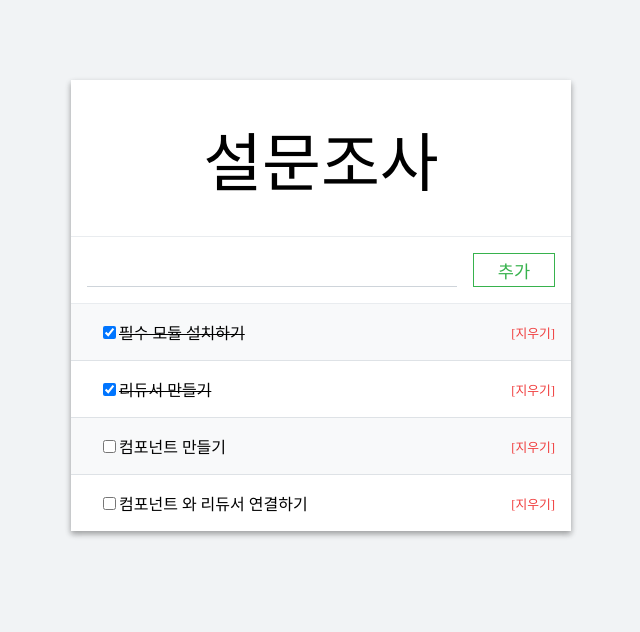
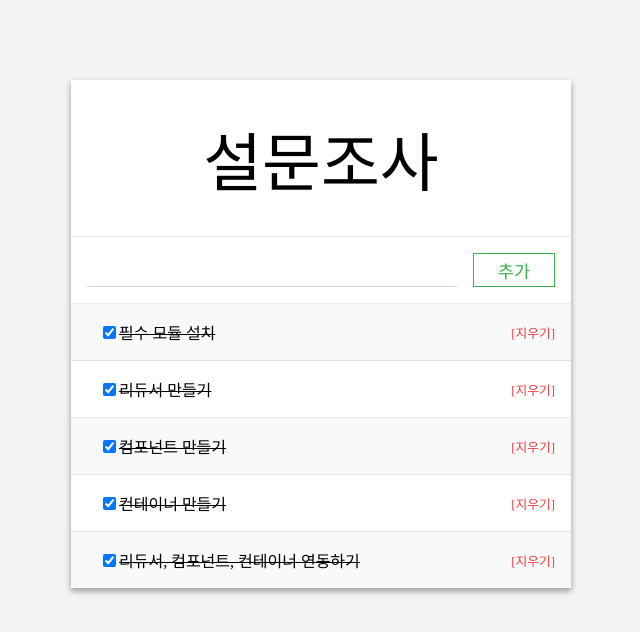
Before and after one commit to zwolf21/react-todo-list, a React (Create React App) app: page / in a window 1280 px wide. Shown: the top 632 px of the page, without its empty margins (319-959 px from the left). Built offline with nearby package versions, Linux system fonts and the light colour scheme.

Commit message:
immutable 사용 영역 최소화 TodoItem 추가 시 autoId 할당 받음"

```diff
--- a/src/containers/TodoInputContainer.js
+++ b/src/containers/TodoInputContainer.js
@@ -37,7 +37,7 @@ export class TodoInputContainer extends Component {
 }
 
 const mapStateToProps = state => ({
-  value: state.input.get("value")
+  value: state.input.value
 });
 
 const mapDispatchToProps = dispatch => ({
--- a/src/containers/TodoListContainer.js
+++ b/src/containers/TodoListContainer.js
@@ -4,7 +4,6 @@ import { connect } from "react-redux";
 import { bindActionCreators } from "redux";
 
 import TodoList from "../components/TodoList";
-import * as inputActions from "../modules/input";
 import * as todoActions from "../modules/todo";
 
 export class TodoListContainer extends Component {
@@ -28,11 +27,10 @@ export class TodoListContainer extends Component {
 }
 
 const mapStateToProps = state => ({
-  todos: state.todo.toJS()
+  todos: state.todo.todos
 });
 
 const mapDispatchToProps = dispatch => ({
-  InputActions: bindActionCreators(inputActions, dispatch),
   TodoActions: bindActionCreators(todoActions, dispatch)
 });
 
--- a/src/modules/input.js
+++ b/src/modules/input.js
@@ -1,18 +1,19 @@
-import { Map } from "immutable";
 import { handleActions, createAction } from "redux-actions";
 
 const SET_INPUT = "input/SET_INPUT";
 
 export const setInput = createAction(SET_INPUT);
 
-const initialState = Map({
+const initialState = {
   value: ""
-});
+};
 
 export default handleActions(
   {
     [SET_INPUT]: (state, action) => {
-      return state.set("value", action.payload);
+      return {
+        value: action.payload
+      };
     }
   },
   initialState
--- a/src/modules/todo.js
+++ b/src/modules/todo.js
@@ -1,4 +1,4 @@
-import { List, Map, fromJS } from "immutable";
+import { fromJS } from "immutable";
 import { handleActions, createAction } from "redux-actions";
 
 const INSERT = "todo/INSERT";
@@ -9,48 +9,66 @@ export const insert = createAction(INSERT);
 export const toggle = createAction(TOGGLE);
 export const remove = createAction(REMOVE);
 
-const initialState = List([
-  Map({
+const initialState = {
+  autoId: 5,
+  todos: [
+    {
       id: 0,
-    text: "필수 모듈 설치하기",
+      text: "필수 모듈 설치",
       done: true
-  }),
-  Map({
+    },
+    {
       id: 1,
       text: "리듀서 만들기",
       done: true
-  }),
-  Map({
+    },
+    {
       id: 2,
       text: "컴포넌트 만들기",
-    done: false
-  }),
-  Map({
+      done: true
+    },
+    {
       id: 3,
-    text: "컴포넌트 와 리듀서 연결하기",
-    done: false
-  })
-]);
+      text: "컨테이너 만들기",
+      done: true
+    },
+    {
+      id: 4,
+      text: "리듀서, 컴포넌트, 컨테이너 연동하기",
+      done: true
+    }
+  ]
+};
 
 export default handleActions(
   {
     [INSERT]: (state, action) => {
-      const id = state.maxBy(hitter => hitter.get("id")).get("id") + 1;
-      const todo = fromJS({
-        id: id,
+      const todo = {
+        id: state.autoId,
         ...action.payload
-      });
-      return state.push(todo);
+      };
+      return {
+        autoId: state.autoId + 1,
+        todos: [...state.todos, todo]
+      };
     },
     [TOGGLE]: (state, action) => {
       const { payload: id } = action;
-      const index = state.findIndex(todo => todo.get("id") === id);
-      return state.updateIn([index, "done"], done => !done);
+      const todos = fromJS(state.todos);
+      const index = todos.findIndex(todo => todo.get("id") === id);
+      return {
+        ...state,
+        todos: todos.updateIn([index, "done"], done => !done).toJS()
+      };
     },
     [REMOVE]: (state, action) => {
       const { payload: id } = action;
-      const index = state.findIndex(todo => todo.get("id") === id);
-      return state.delete(index);
+      const todos = fromJS(state.todos);
+      const index = todos.findIndex(todo => todo.get("id") === id);
+      return {
+        ...state,
+        todos: todos.delete(index).toJS()
+      };
     }
   },
   initialState
```
Lines whose indentation alone changed are shown as unchanged.
